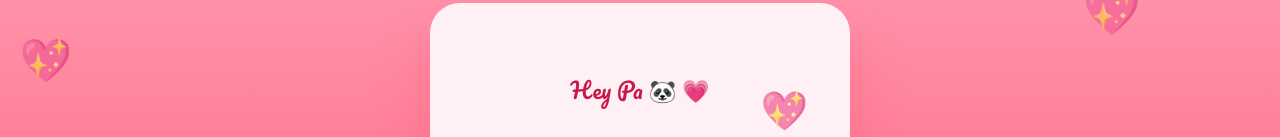
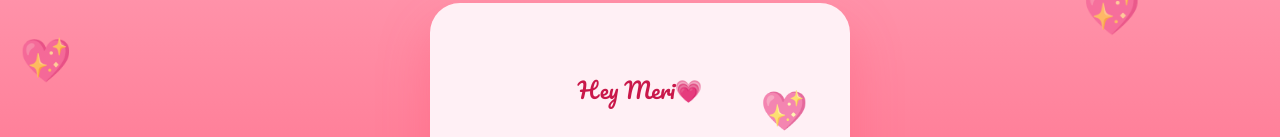
Before and after one commit to mahedrawing/Mahe, a plain HTML site: page index.html in a window 1280 px wide. Shown: the part 261-398 px from the top of the page. Drawn offline with Linux system fonts and the light colour scheme.

Commit message:
Update index.html

```diff
--- a/index.html
+++ b/index.html
@@ -13,7 +13,7 @@
 
   <!-- START SCREEN -->
   <div id="startScreen">
-    <p class="intro"> Hey Pa 🐼 💗</p>
+    <p class="intro"> Hey Meri💗</p>
     <button id="startBtn">start ✨</button>
   </div>
 
```
